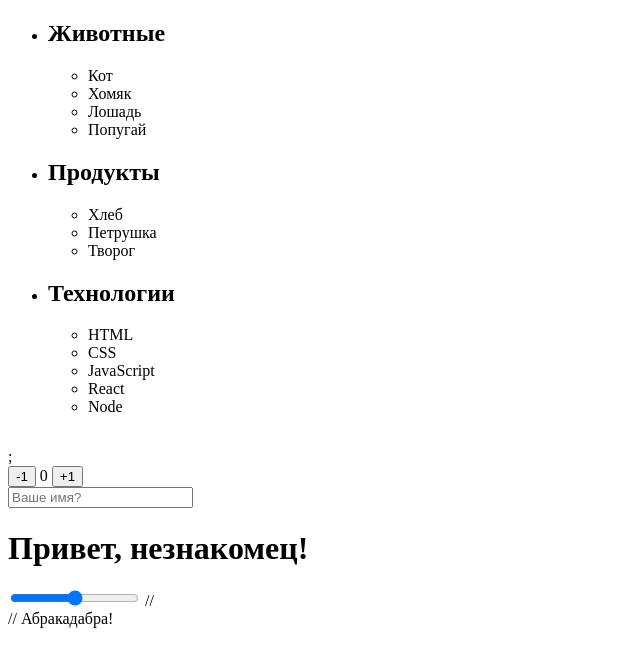
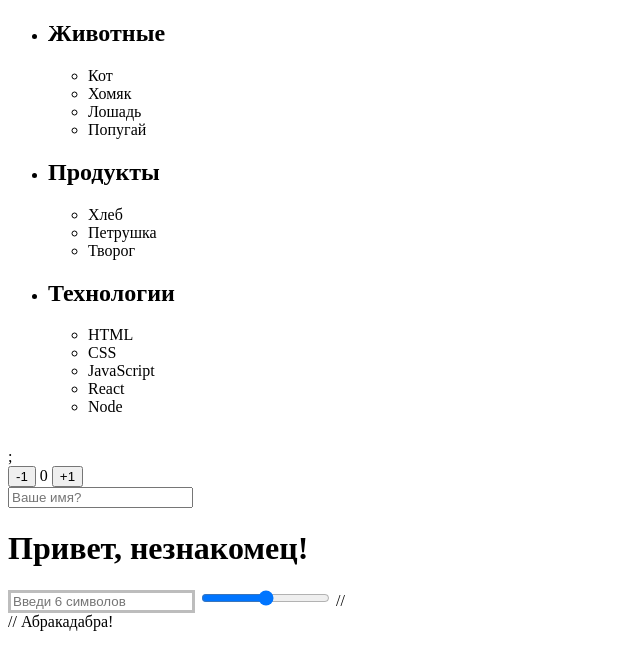
Before and after one commit to OlgaTabashnyuk/goit-js-hw-07, a plain HTML site: page index.html in a window 1280 px wide. Shown: the whole page, without its empty margins (0-640 px from the left). Drawn offline with Linux system fonts and the light colour scheme.

Commit message:
раскоментирован html

```diff
--- a/index.html
+++ b/index.html
@@ -59,9 +59,9 @@
     <input type="text" placeholder="Ваше имя?" id="name-input" />
     <h1>Привет, <span id="name-output">незнакомец</span>!</h1>
 
-    <!-- Задание 6
+    <!-- Задание 6 -->
     <input // type="text" // id="validation-input" // data-length="6" //
-    placeholder="Введи 6 символов" // /> -->
+    placeholder="Введи 6 символов"
 
     <!-- Задание 7 -->
     <input id="font-size-control" type="range" />
```
